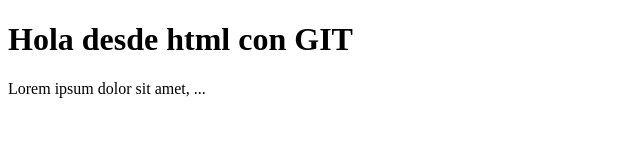
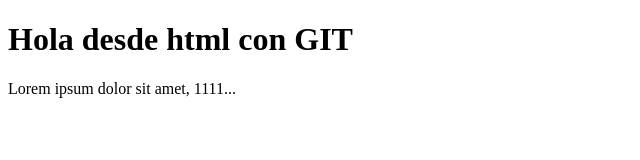
Before and after one commit to AndFuentez1/web-git-examples, a plain HTML site: page index.html in a window 1280 px wide. Shown: the full height of the page, 0-640 px from the left. Drawn offline with Linux system fonts and the light colour scheme.

Commit message:
Agrege unos al final del parrafo

```diff
--- a/index.html
+++ b/index.html
@@ -8,6 +8,6 @@
 </head>
 <body>
     <h1>Hola desde html con GIT</h1>
-    <p>Lorem ipsum dolor sit amet, ...</p>
+    <p>Lorem ipsum dolor sit amet, 1111...</p>
 </body>
 </html>
```
